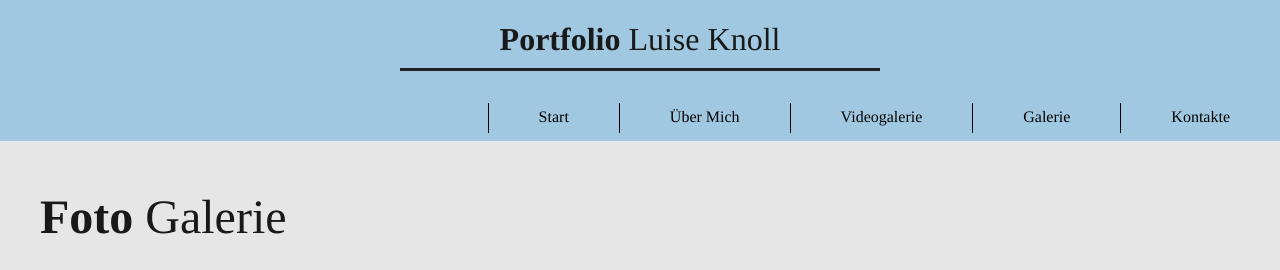
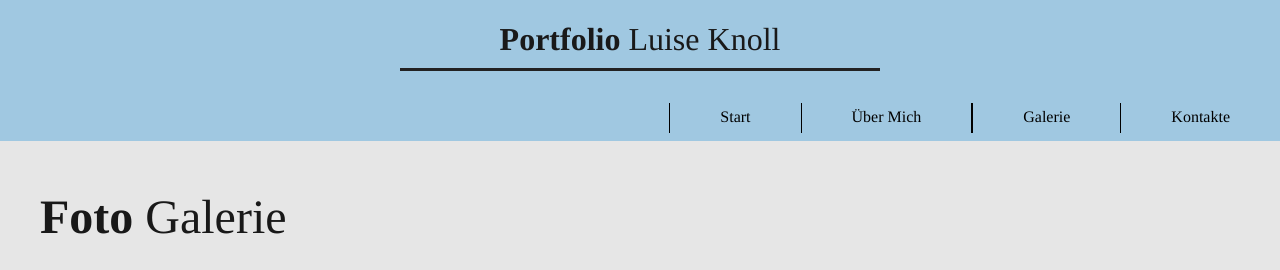
Before and after one commit to Luise06/Luise06.github.io, a plain HTML site: page Galerie.html in a window 1280 px wide. Shown: the top 270 px of the page. Drawn offline with Linux system fonts and the light colour scheme.

Commit message:
VideoGalerie ausplenden

```diff
--- a/Galerie.html
+++ b/Galerie.html
@@ -18,7 +18,7 @@
                     <li><div class="vertical"></div></li>
                     <li><a href="Galerie.html">Galerie</a></li>
                     <li><div class="vertical"></div></li>
-                    <li><a href="videoGalerie.html">Videogalerie</a></li>
+                    <!--<li><a href="videoGalerie.html">Videogalerie</a></li>-->
                     <li><div class="vertical"></div></li>
                     <li><a href="\index.html#ueberMichScroll">Über Mich</a></li>
                     <li><div class="vertical"></div></li>
```
Also changed, not shown: index.html (+1 -1 lines), indexportfplio.html (+1 -1 lines), kontakt.html (+1 -1 lines).
